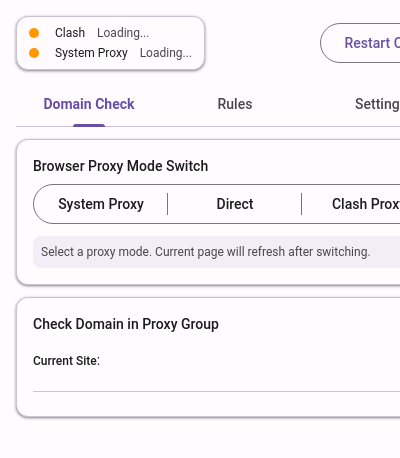
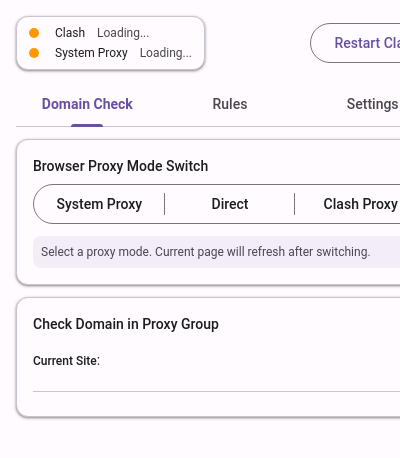
Before and after one commit to ciskonc/ClashOmega, a browser extension: page extension/popup/popup.html in a window 400 px wide. Shown: the top 458 px of the page. Drawn offline with Linux system fonts and the light colour scheme.

Commit message:
fix(popup): 滚动条遮挡右侧按钮
- body 预留 10px 常驻滚动条宽度（470 → 460+10），按钮永不进入滚动条区域
- 根滚动条常驻（overflow-y: scroll）+ 全局 10px 细滚动条样式（跟随主题配色）
- 修复前：内容超高时滚动条盖住「重启 Clash」等右缘按钮

```diff
--- a/extension/popup/popup.css
+++ b/extension/popup/popup.css
@@ -191,7 +191,10 @@
 }
 
 body {
-  width: var(--popup-width);
+  /* v1.4.10 修复：内容超高时根滚动条会占据视口右侧，固定 470px 宽的 body 右缘
+     （含「重启 Clash」等按钮）被滚动条盖住。改为预留 10px 常驻滚动条宽度，
+     可视内容恒定 460px + 10px 滚动条 = 总宽仍 470px，按钮永不进入滚动条区域 */
+  width: calc(var(--popup-width) - 10px);
   margin: 0;
   padding: var(--md-spacing-4);
   /* 缩放比例：通过 --zoom-scale 调整基础字号，所有使用 rem/em 的尺寸自动跟随 */
@@ -1816,6 +1819,31 @@ input, button, select, textarea {
 }
 
 /* ──── 滚动条全局样式（暗色主题适配） ──── */
+/* v1.4.10 修复：根滚动条常驻（宽度恒定，不随内容溢出出现/消失，避免布局跳动）；
+   自定义细滚动条 10px（比系统默认 ~17px 窄一半），配色跟随主题 */
+html {
+  overflow-y: scroll;
+}
+::-webkit-scrollbar {
+  width: 10px;
+  height: 10px;
+}
+::-webkit-scrollbar-track {
+  background: transparent;
+}
+::-webkit-scrollbar-thumb {
+  background: var(--md-sys-color-outline-variant, #999);
+  border-radius: 5px;
+  border: 2px solid transparent;
+  background-clip: padding-box;
+}
+::-webkit-scrollbar-thumb:hover {
+  background: var(--md-sys-color-outline);
+  background-clip: padding-box;
+}
+::-webkit-scrollbar-corner {
+  background: transparent;
+}
 [data-theme="md3-dark"] ::-webkit-scrollbar-thumb {
   background: var(--md-sys-color-outline);
 }
```
